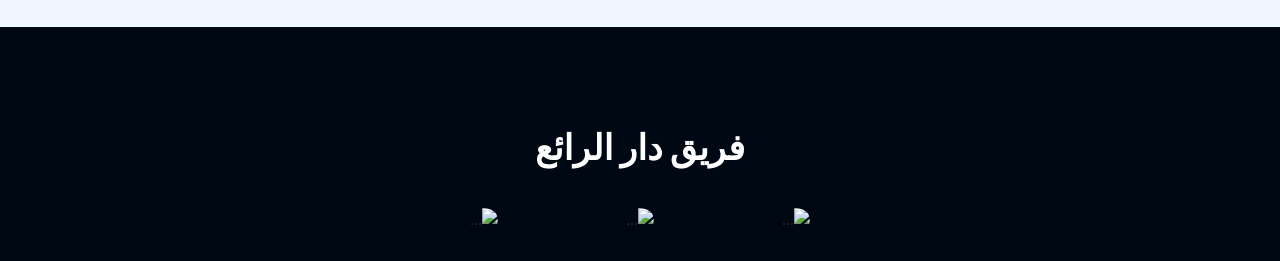
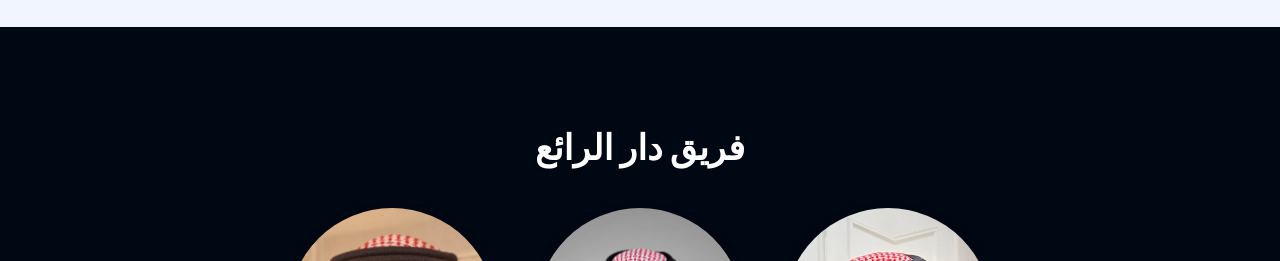
Before and after one commit to AlajajiOmar/landing-test, a plain HTML site: page index.html in a window 1280 px wide. Shown: the part 1705-1966 px from the top of the page. Drawn offline with nearby package versions, Linux system fonts and the light colour scheme.

Commit message:
Update index.html

```diff
--- a/index.html
+++ b/index.html
@@ -115,7 +115,7 @@
       <div class="row">
         <div class="col-lg-4">
           <div class="team-member">
-            <img class="mx-auto rounded-circle" src="../mine/images/team/1.jpg" alt="..." />
+            <img class="mx-auto rounded-circle" src="../images/team/1.jpg" alt="..." />
             <h4>زياد الخزيم</h4>
             <p >مؤسس</p>
             <a class="btn btn-dark btn-social mx-2" href="https://wa.me/966553431816"><i class="fa-brands fa-whatsapp"></i></a>
@@ -124,7 +124,7 @@
         </div>
         <div class="col-lg-4">
           <div class="team-member">
-              <img class="mx-auto rounded-circle" src="../mine/images/team/2.jpg" alt="..." />
+              <img class="mx-auto rounded-circle" src="../images/team/2.jpg" alt="..." />
               <h4>عمر العجاجي</h4>
               <p >مؤسس</p>
               <a class="btn btn-dark btn-social mx-2" href="https://wa.me/966569112166"><i class="fa-brands fa-whatsapp"></i></a>
@@ -133,7 +133,7 @@
         </div>
         <div class="col-lg-4">
           <div class="team-member">
-              <img class="mx-auto rounded-circle" src="../mine/images/team/3.jpg" alt="..." />
+              <img class="mx-auto rounded-circle" src="../images/team/3.jpg" alt="..." />
               <h4>إبراهيم الهويش</h4>
               <p>مؤسس</p>
               <a class="btn btn-dark btn-social mx-2" href="https://wa.me/966582853422"><i class="fa-brands fa-whatsapp"></i></a>
```
